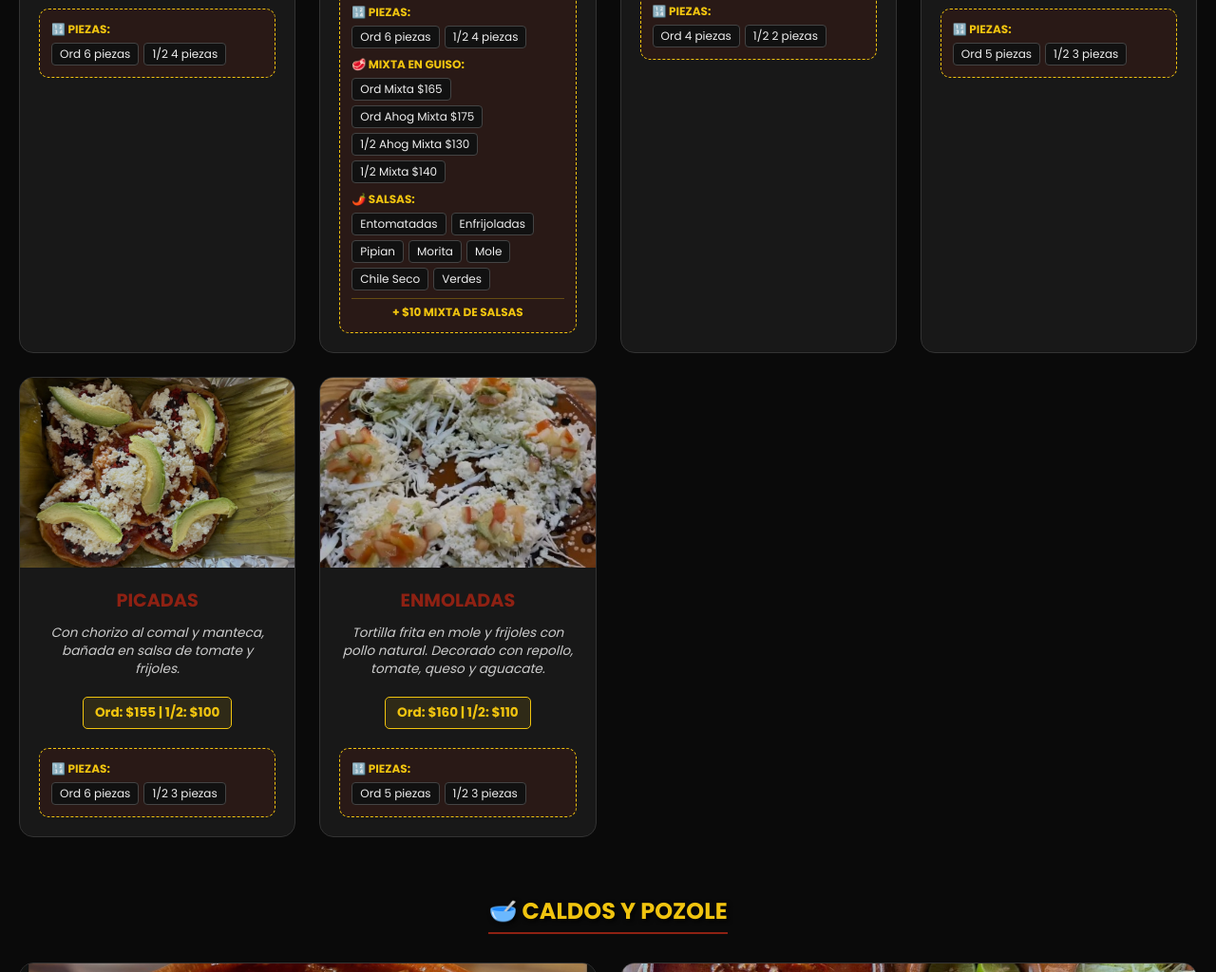
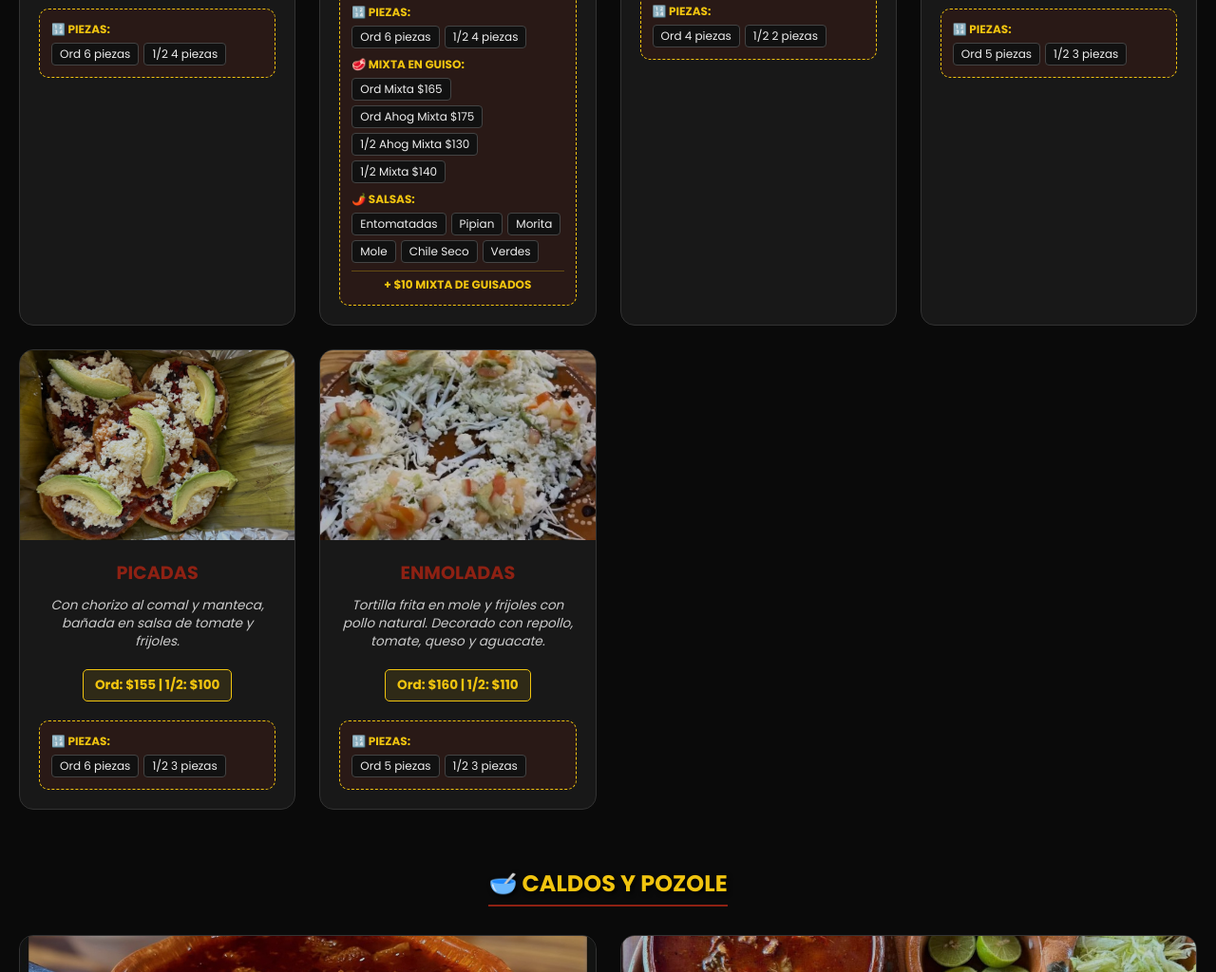
Before and after one commit to danielramse2006-glitch/menu-sazon-papatenco, a plain HTML site: page index.html in a window 1280 px wide. Shown: the part 2396-3420 px from the top of the page at 95% size. Drawn offline with Linux system fonts and the light colour scheme.

Commit message:
Update index.html

```diff
--- a/index.html
+++ b/index.html
@@ -133,8 +133,8 @@
             <span class="option-title" style="margin-top:8px;">🥩 Mixta en Guiso:</span>
             <div class="tag-container"><span class="tag">Ord Mixta $165</span><span class="tag">Ord Ahog Mixta $175</span><span class="tag">1/2 Ahog Mixta $130</span><span class="tag">1/2 Mixta $140</span></div>
             <span class="option-title" style="margin-top:8px;">🌶️ Salsas:</span>
-            <div class="tag-container"><span class="tag">Entomatadas</span><span class="tag">Enfrijoladas</span><span class="tag">Pipian</span><span class="tag">Morita</span><span class="tag">Mole</span><span class="tag">Chile Seco</span><span class="tag">Verdes</span></div>
-            <span class="extra-info">+ $10 MIXTA DE SALSAS</span>
+            <div class="tag-container"><span class="tag">Entomatadas</span><span class="tag">Pipian</span><span class="tag">Morita</span><span class="tag">Mole</span><span class="tag">Chile Seco</span><span class="tag">Verdes</span></div>
+            <span class="extra-info">+ $10 MIXTA DE GUISADOS </span>
         </div></div></div>
         <div class="card"><img src="imagenes/texanos.jpg"><div class="card-info"><h3>Texanos</h3><p class="description">Chorizo ,Salsa de calabaza y cecina con queso fundido. Acompañados de ensalada.</p><span class="price-tag">Ord: $160 | 1/2: $110</span><div class="option-box">
             <span class="option-title">🔢 Piezas:</span>
```
